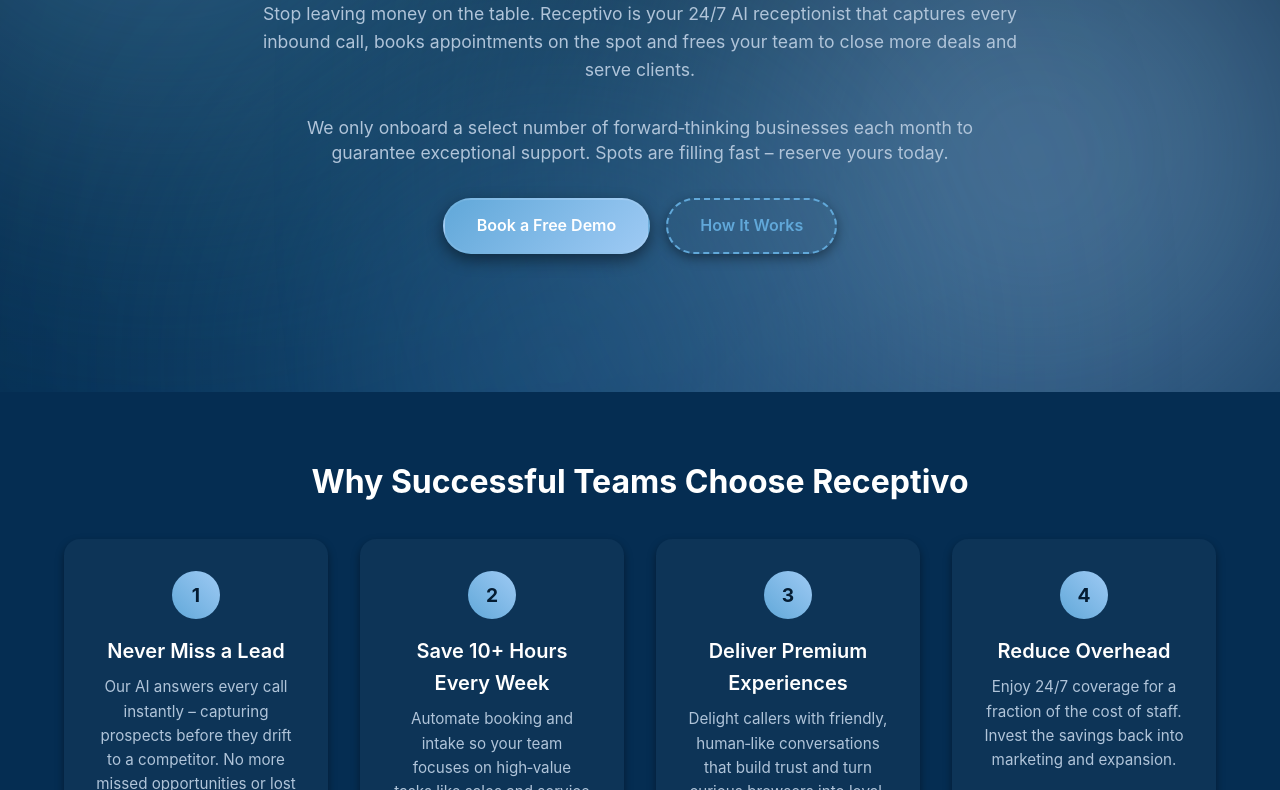
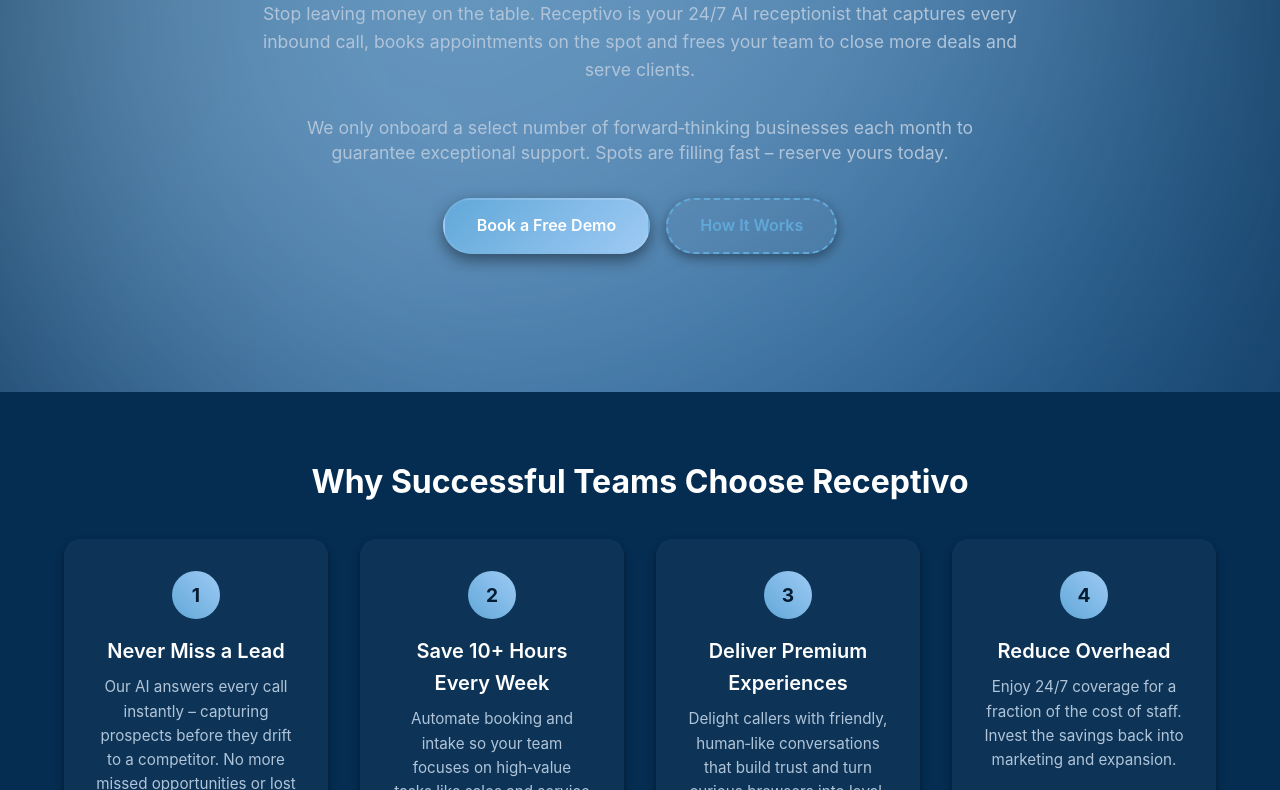
Before and after one commit to musawerbiz/receptivo-landing, a plain HTML site: page index.html in a window 1280 px wide. Shown: the part 392-1182 px from the top of the page. Drawn offline with Linux system fonts and the light colour scheme; a script that the page names is missing.

Commit message:
Refine hero morphing effect and adjust More Industries layout

```diff
--- a/index.html
+++ b/index.html
@@ -49,10 +49,8 @@
       </div>
     </div>
     <div class="hero-bg"></div>
-    <!-- Moving blurred blobs to create a subtle 3D backdrop -->
-    <span class="hero-blob blob1"></span>
-    <span class="hero-blob blob2"></span>
-    <span class="hero-blob blob3"></span>
+    <!-- Single morphing shape for the hero background -->
+    <span class="hero-shape"></span>
   </section>
 
   <!-- Benefits Section -->
@@ -120,7 +118,7 @@
       <h2>Industries We Serve</h2>
       <p class="industries-note">Don’t see your industry? If you rely on incoming calls and appointments, Receptivo can help.</p>
       <div class="industry-grid">
-        <div class="industry-item more-industries">
+        <div class="industry-item">
           <div class="industry-icon">🦷</div>
           <h4>Dental &amp; Orthodontics</h4>
         </div>
@@ -144,7 +142,7 @@
           <div class="industry-icon">🏥</div>
           <h4>Clinics &amp; Healthcare</h4>
         </div>
-        <div class="industry-item">
+        <div class="industry-item more-industries">
           <div class="industry-icon">✨</div>
           <h4>More&nbsp;Industries</h4>
           <p>Education, real estate, legal, B2B services &amp; more.</p>
--- a/style.css
+++ b/style.css
@@ -414,6 +414,51 @@ input[type="range"]::-moz-range-thumb:hover {
 }
 
 /*
+ * Single morphing shape for the hero background
+ *
+ * Replace the multiple small blobs with one large irregular form that
+ * slowly changes shape over time. The blob is centred in the hero,
+ * oversized so it can reach the edges on large screens, and uses a
+ * radial gradient of our brand colours. A heavy blur and moderate
+ * opacity soften the edges and lend a futuristic, 3D feel similar to
+ * the morphing object on receptivoai.com/about. The animation
+ * alternates between a few border‑radius configurations and scales
+ * slightly to create a natural, organic motion.
+ */
+.hero-shape {
+  position: absolute;
+  top: 50%;
+  left: 50%;
+  width: 1400px;
+  height: 1400px;
+  transform: translate(-50%, -50%);
+  background: radial-gradient(circle at 30% 30%, var(--primary) 0%, var(--accent) 30%, var(--secondary) 60%, transparent 100%);
+  filter: blur(180px);
+  opacity: 0.75;
+  pointer-events: none;
+  animation: blobMorph 45s infinite ease-in-out alternate;
+}
+
+@keyframes blobMorph {
+  0% {
+    border-radius: 40% 60% 50% 50% / 50% 50% 40% 60%;
+    transform: translate(-50%, -50%) scale(1);
+  }
+  33% {
+    border-radius: 60% 40% 60% 40% / 40% 60% 40% 60%;
+    transform: translate(-50%, -50%) scale(1.1) rotate(15deg);
+  }
+  66% {
+    border-radius: 50% 50% 40% 60% / 60% 40% 50% 50%;
+    transform: translate(-50%, -50%) scale(0.9) rotate(-10deg);
+  }
+  100% {
+    border-radius: 40% 60% 50% 50% / 50% 50% 40% 60%;
+    transform: translate(-50%, -50%) scale(1);
+  }
+}
+
+/*
  * Blob animation for the hero background
  *
  * To achieve a smooth, organic 3D feel similar to the Receptivo AI site,
@@ -689,16 +734,30 @@ p {
 /* Make the 'More Industries' tile span two columns on larger screens so it
    centres visually within the grid. It collapses to a single column on
    narrow viewports. */
+/*
+ * More Industries tile
+ *
+ * This tile acts as a catch‑all for verticals not explicitly listed.
+ * On larger screens it spans multiple columns and is centered within
+ * the grid to avoid leaving an awkward gap on the last row. On
+ * smaller screens it collapses back to a single column. The flex
+ * layout ensures the icon, heading and description remain stacked and
+ * centred. Remove max-width so it can flexibly fill available space.
+ */
 .more-industries {
-  /* Span across two grid columns on larger screens and center within the row */
-  grid-column: span 2;
   justify-self: center;
-  max-width: 360px;
   width: 100%;
   display: flex;
   flex-direction: column;
   align-items: center;
   text-align: center;
+  /* Default: span two columns */
+  grid-column: span 2;
+}
+@media (min-width: 900px) {
+  .more-industries {
+    grid-column: span 3;
+  }
 }
 @media (max-width: 600px) {
   .more-industries {
```
